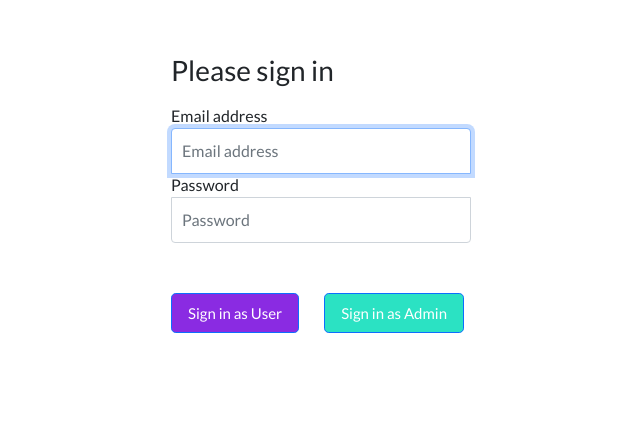
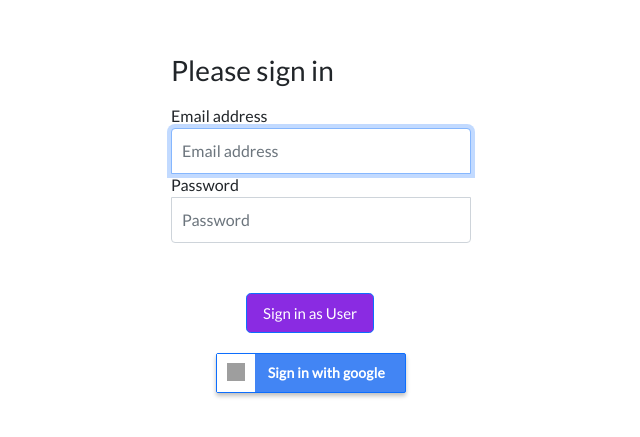
Before and after one commit to wsaldana/sample_ecommerce_proyecto2, a React (Create React App) app: page / in a window 1280 px wide. Shown: the part 101-538 px from the top of the page, without its empty margins (319-959 px from the left). Built offline with nearby package versions, Linux system fonts and the light colour scheme; grey boxes are pictures that could not be loaded; the HTML template or start-up script is replaced by a standard one.

Commit message:
Admin Button changed

```diff
--- a/src/components/Usuarios/Login/Login.js
+++ b/src/components/Usuarios/Login/Login.js
@@ -21,7 +21,12 @@ class Login extends React.Component {
                     </label>
                 </div>
                 <button className="btn btn-lg btn-primary btn-block btn-user" type="submit">Sign in as User</button>
-                <button className="btn btn-lg btn-primary btn-block btn-admin" type="submit">Sign in as Admin</button>
+                <button className="btn btn-lg btn-primary btn-block btn-admin" type="submit">
+                  <div className="google-icon-wrapper">
+                    <img className="google-icon" src="https://upload.wikimedia.org/wikipedia/commons/5/53/Google_%22G%22_Logo.svg" alt="gugul"/>
+                  </div>
+                  <p className="btn-text"><b>Sign in with google</b></p>
+                </button>
             </form>
         </div>
       );
--- a/src/components/Usuarios/Login/style.css
+++ b/src/components/Usuarios/Login/style.css
@@ -41,9 +41,39 @@
 .btn-user {
   background-color: blueviolet  !important;
   font-size: 15px;
-      margin-right: 25px;
+  margin-left: 25%;
 }
 .btn-admin {
-    background-color: rgb(43, 226, 195)  !important;
-    font-size: 15px;
+  width: 190px;
+  height: 40px;
+  margin-left: 15%;
+  margin-top: 20px;
+  padding: 0;
+  padding-right: 20px;
+  background-color: #4285f4;
+  border-radius: 2px;
+  -webkit-box-shadow: 0 3px 4px 0 rgba(0, 0, 0, 0.25);
+  box-shadow: 0 3px 4px 0 rgba(0, 0, 0, 0.25);
 }
+.btn-admin .google-icon-wrapper {
+  position: absolute;
+  width: 38px;
+  height: 38px;
+  padding: 0;
+  margin: 0;
+  background-color: rgb(255, 255, 255);
+}
+
+.btn-admin .google-icon {
+  width: 18px;
+  height: 18px;
+}
+
+.btn-admin .btn-text {
+  float: right;
+  color: #fff;
+  font-size: 14px;
+  margin-top: 8px;
+  letter-spacing: 0.2px;
+  font-family: "Roboto";
+}
```
Lines whose indentation alone changed are shown as unchanged.
